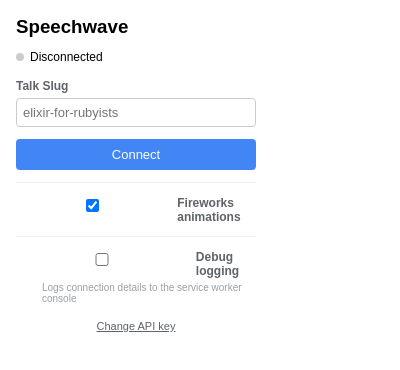
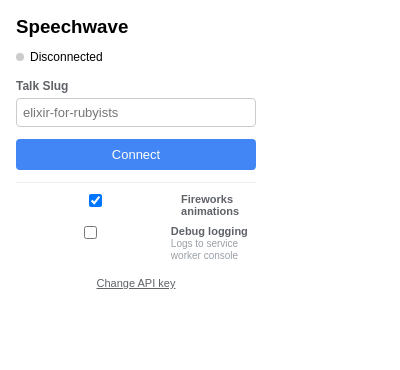
Before and after one commit to speechwave-live/chrome-extension, a browser extension: page popup/popup.html in a window 400 px wide. Both pictures are taken after typing "Sample" into the empty fields and a click on the button "Save Key". Drawn offline with Linux system fonts and the light colour scheme.

Commit message:
fix: clean up popup checkbox layout — left-align, single section

```diff
--- a/popup/popup.html
+++ b/popup/popup.html
@@ -53,20 +53,18 @@
       <button id="session-btn">Start Session</button>
     </div>
 
-    <div id="fireworks-section" style="margin-top: 12px; border-top: 1px solid #eee; padding-top: 12px;">
-      <label style="display: flex; align-items: center; gap: 8px; cursor: pointer; margin-bottom: 0;">
-        <input type="checkbox" id="fireworks-toggle">
-        <span style="font-size: 12px; font-weight: 600; color: #5f6368;">Fireworks animations</span>
+    <div style="margin-top: 12px; border-top: 1px solid #eee; padding-top: 10px; display: flex; flex-direction: column; gap: 6px;">
+      <label style="display: flex; align-items: flex-start; gap: 6px; cursor: pointer;">
+        <input type="checkbox" id="fireworks-toggle" style="margin-top: 1px;">
+        <span style="font-size: 11px; color: #5f6368;">Fireworks animations</span>
       </label>
-      <button id="test-fireworks-btn" style="display: none; margin-top: 8px; background: #f9ab00;">Test Fireworks</button>
-    </div>
-
-    <div style="margin-top: 12px; border-top: 1px solid #eee; padding-top: 12px;">
-      <label style="display: flex; align-items: center; gap: 8px; cursor: pointer; margin-bottom: 0;">
-        <input type="checkbox" id="debug-toggle">
-        <span style="font-size: 12px; font-weight: 600; color: #5f6368;">Debug logging</span>
+      <button id="test-fireworks-btn" style="display: none; margin-left: 20px; background: #f9ab00;">Test Fireworks</button>
+      <label style="display: flex; align-items: flex-start; gap: 6px; cursor: pointer;">
+        <input type="checkbox" id="debug-toggle" style="margin-top: 1px;">
+        <span style="font-size: 11px; color: #5f6368;">Debug logging<br>
+          <span style="font-size: 10px; color: #9aa0a6; font-weight: normal;">Logs to service worker console</span>
+        </span>
       </label>
-      <p style="font-size: 10px; color: #9aa0a6; margin: 4px 0 0 26px;">Logs connection details to the service worker console</p>
     </div>
 
     <div style="margin-top: 12px; text-align: center;">
```
